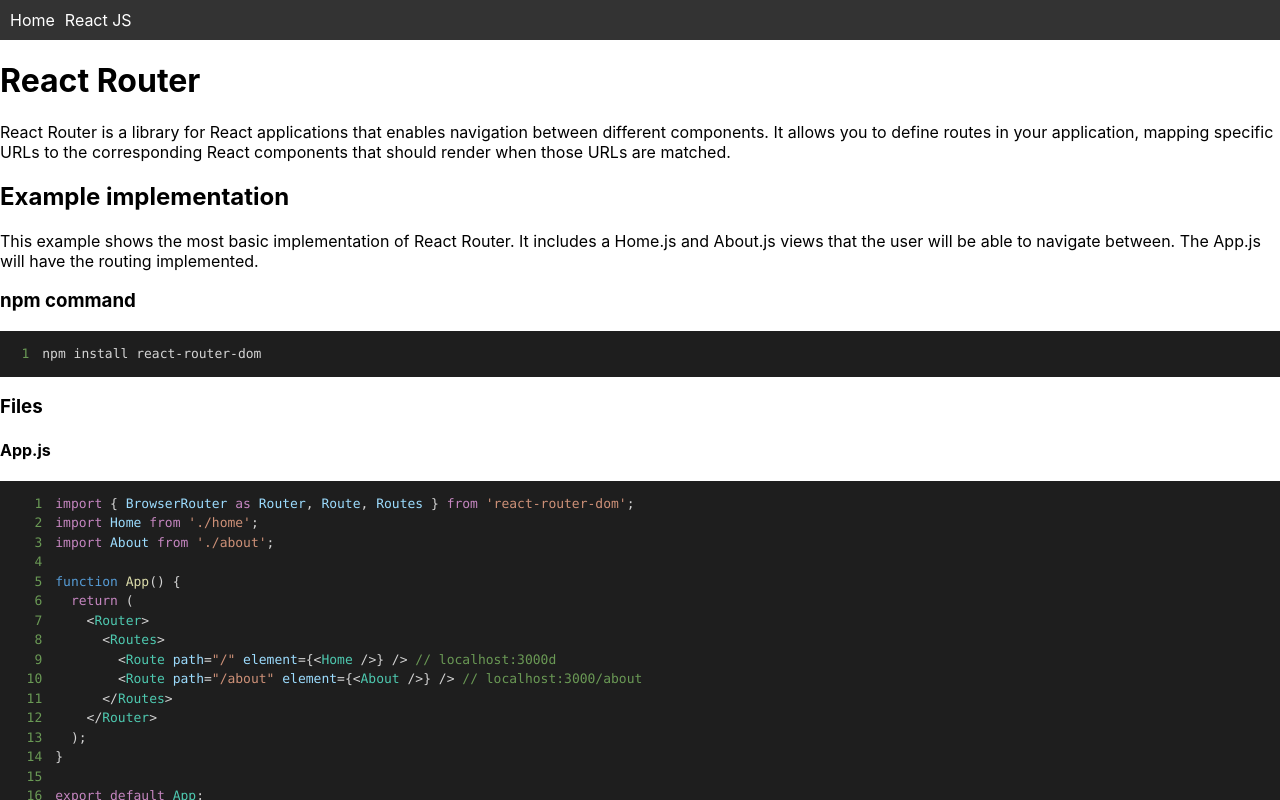
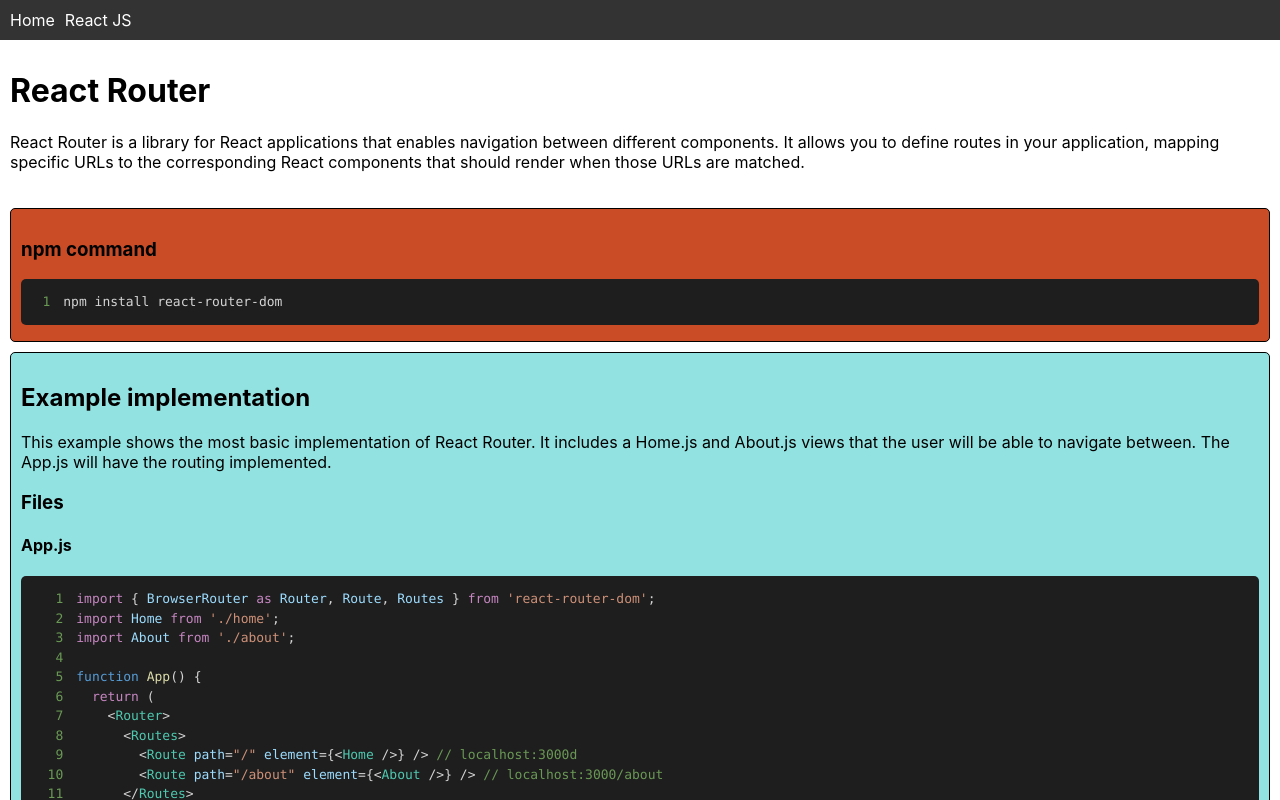
Before and after one commit to MarwanAl-Obaidi/clear-code-guide, a React (Create React App) app: page /React-JS/react-router in a window 1280 px wide. Shown: the top 800 px of the page. Built offline with nearby package versions, Linux system fonts and the light colour scheme.

Commit message:
Styles for topics implemented

```diff
--- a/src/components/codeBlock/codeBlock.js
+++ b/src/components/codeBlock/codeBlock.js
@@ -3,12 +3,17 @@
 import { vscDarkPlus } from 'react-syntax-highlighter/dist/esm/styles/prism';
 
 const CodeBlock = ({ language, children }) => {
+    const codeBlockStyles = {
+        borderRadius: '5px',
+    }
+
     return (
         <SyntaxHighlighter
             language={language}
             style={vscDarkPlus}
-            wrapLongLines={true}
-            showLineNumbers={true}>
+            wrapLongLines={false}
+            showLineNumbers={true}
+            customStyle={codeBlockStyles}>
             {children}
         </SyntaxHighlighter>
     );
--- /dev/null
+++ b/src/styles/topics.css
@@ -0,0 +1,19 @@
+.titleAndDescription{
+    padding: 10px;
+}
+
+.npmcommand{
+    background-color: rgb(201, 76, 38);
+    padding: 10px;
+    margin: 10px;
+    border: 1px solid black;
+    border-radius: 5px;
+}
+
+.example{
+    background-color: rgb(147, 226, 226);
+    padding: 10px;
+    margin: 10px;
+    border: 1px solid black;
+    border-radius: 5px;
+}
--- a/src/views/reactJs/reactRouter/reactRouter.js
+++ b/src/views/reactJs/reactRouter/reactRouter.js
@@ -1,18 +1,23 @@
 import React from 'react';
 import CodeBlock from '../../../components/codeBlock/codeBlock';
+import '../../../styles/topics.css';
 
 function ReactRouter() {
-
   return (
     <div>
+      <div className='titleAndDescription'>
         <h1>React Router</h1>
         <p>React Router is a library for React applications that enables navigation between different components. It allows you to define routes in your application, mapping specific URLs to the corresponding React components that should render when those URLs are matched.</p>
-      <h2>Example implementation</h2>
-      <p>This example shows the most basic implementation of React Router. It includes a Home.js and About.js views that the user will be able to navigate between. The App.js will have the routing implemented.</p>
+      </div>
+      <div className='npmcommand'>
         <h3>npm command</h3>
         <CodeBlock>
           {`npm install react-router-dom`}
         </CodeBlock>
+      </div>
+      <div className='example'>
+        <h2>Example implementation</h2>
+        <p>This example shows the most basic implementation of React Router. It includes a Home.js and About.js views that the user will be able to navigate between. The App.js will have the routing implemented.</p>
         <h3>Files</h3>
         <h4>App.js</h4>
         <CodeBlock language="javascript">
@@ -66,6 +71,7 @@
 export default About;`}
         </CodeBlock>
       </div>
+    </div>
   );
 }
 
```
Lines whose indentation alone changed are shown as unchanged.
